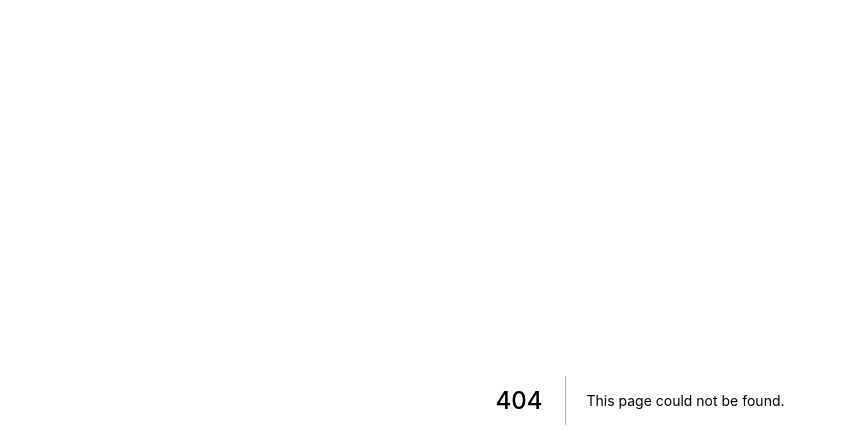
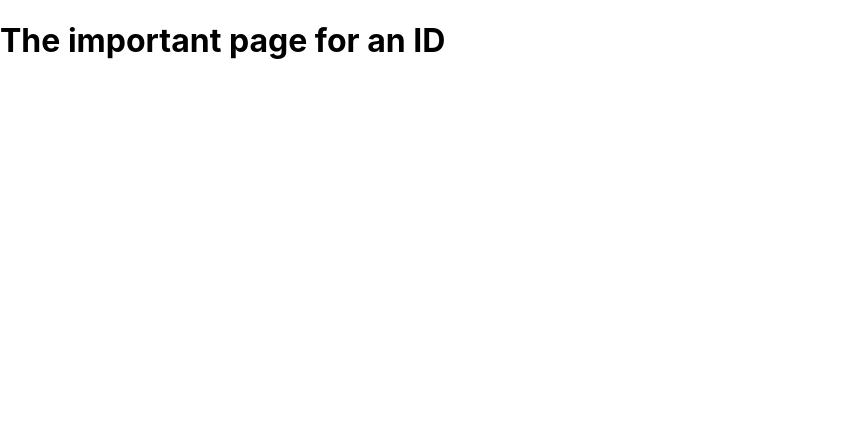
Before and after one commit to kamath7/React-Revisit, a Next.js app in the folder next-js-rewind/sample-meetups/: page /news/1 in a window 1280 px wide. Before the commit this address had no page. Shown: the top 448 px of the page, without its empty margins (0-846 px from the left). Built offline with nearby package versions, Linux system fonts and the light colour scheme.

Commit message:
routing using []

```diff
--- /dev/null
+++ b/next-js-rewind/sample-meetups/pages/news/[newsId].js
@@ -0,0 +1,5 @@
+function DetailPage() {
+    return <h1>The important page for an ID</h1>
+}
+
+export default DetailPage
```
